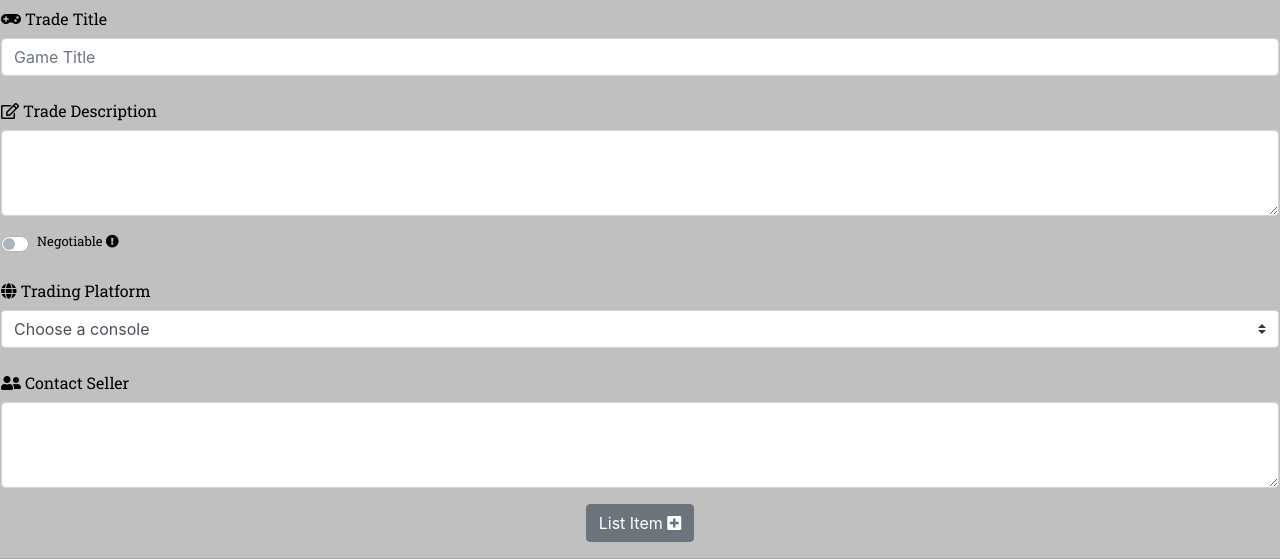
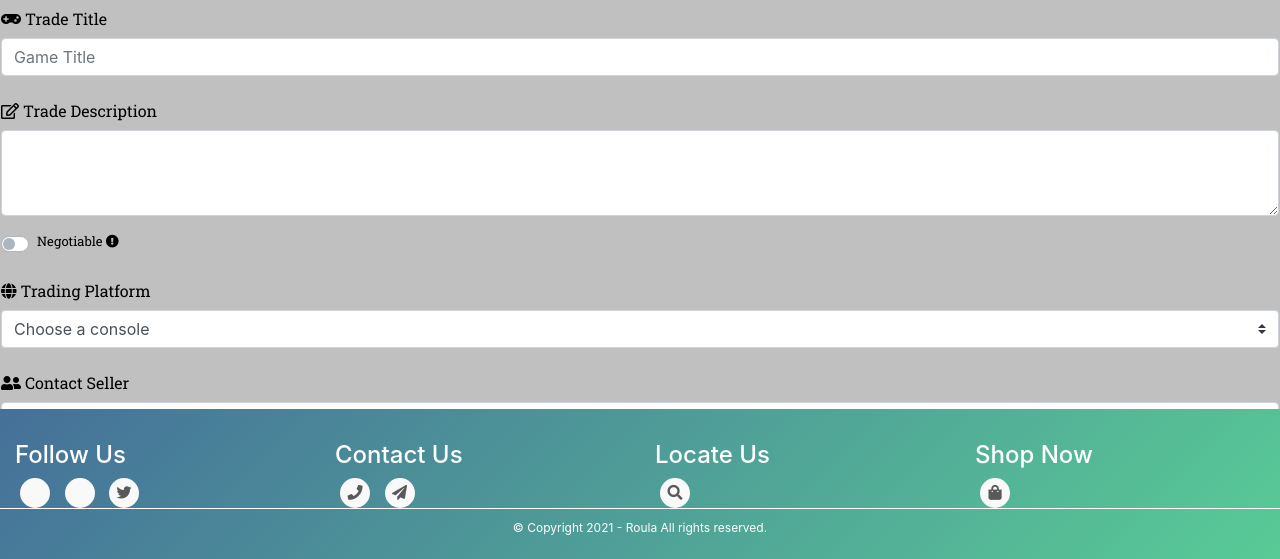
Before and after one commit to Code-Institute-Submissions/nickl98-StarTradeMS3_AugResub, a Flask app: page /add_trade in a window 1280 px wide. Shown: the part 400-959 px from the top of the page. Run offline with Flask 2, Linux system fonts and the light colour scheme; data that the repository does not hold is empty; some libraries are stand-ins or nearby versions.

Commit message:
Impoorted Footer preiosuly used in another project

```diff
--- a/static/css/style.css
+++ b/static/css/style.css
@@ -123,7 +123,135 @@ animation: gradient 15s ease infinite;
 
 
 
-
+/* Footer css */
+footer {
+    position:fixed;
+    bottom:0;
+    left:0;
+    right:0;
+    height:30px;
+    margin-top: -150px;
+   /* negative value of footer height */
+    height: 150px;
+    clear:both;
+    color: white;
+    margin-top:100px;
+    background: linear-gradient(-45deg, #5cdb95, #42629a, #555555, #42629a);
+    background-size: 400% 400%;
+    animation: gradient 15s ease infinite;
+}
+@keyframes gradient {
+    0% {
+        background-position: 0% 50%;
+   }
+    50% {
+        background-position: 100% 50%;
+   }
+    100% {
+        background-position: 0% 50%;
+   }
+}
+footer a {
+    color: #fff;
+    font-size: 14px;
+    transition-duration: 0.2s;
+}
+footer a:hover {
+    color: #FA944B;
+    text-decoration: none;
+}
+.copy {
+    font-size: 12px;
+    padding: 10px;
+    border-top: 1px solid #FFFFFF;
+}
+.footer-middle {
+    padding-top: 2em;
+    color: white;
+}
+/*SOCİAL İCONS*/
+/* footer social icons */
+ul.social-network {
+    list-style: none;
+    display: inline;
+    margin-left: 0 !important;
+    padding: 0;
+}
+ul.social-network li {
+    display: inline;
+    margin: 0 5px;
+}
+/* Container padding */
+#page1 {
+    padding-bottom: 150px;
+}
+/* footer social icons */
+.social-network a.icoFacebook:hover {
+    background-color: #3B5998;
+}
+.social-network a.icoLinkedin:hover {
+    background-color: #007bb7;
+}
+.social-network a.icotwitter:hover {
+    background-color: #1DA1F2;
+}
+.social-network a.icophone:hover {
+    background-color: #F4B400;
+}
+.social-network a.icomail:hover {
+    background-color: #F4B400;
+}
+.social-network a.icolocation:hover {
+    background-color: #555555;
+}
+.social-network a.icoshop:hover {
+    background-color: #1DB954;
+}
+.social-network a.icoshop:hover i, .social-network a.icolocation:hover i, .social-network a.icomail:hover i, .social-network a.icophone:hover i, .social-network a.icotwitter:hover i, .social-network a.icoFacebook:hover i, .social-network a.icoLinkedin:hover i {
+    color: #fff;
+}
+.social-network a.socialIcon:hover, .socialHoverClass {
+    color: #44BCDD;
+}
+.social-circle li a {
+    display: inline-block;
+    position: relative;
+    margin: 0 auto 0 auto;
+    -moz-border-radius: 50%;
+    -webkit-border-radius: 50%;
+    border-radius: 50%;
+    text-align: center;
+    width: 30px;
+    height: 30px;
+    font-size: 15px;
+}
+.social-circle li i {
+    margin: 0;
+    line-height: 30px;
+    text-align: center;
+}
+.social-circle li a:hover i, .triggeredHover {
+    -moz-transform: rotate(360deg);
+    -webkit-transform: rotate(360deg);
+    -ms--transform: rotate(360deg);
+    transform: rotate(360deg);
+    -webkit-transition: all 0.2s;
+    -moz-transition: all 0.2s;
+    -o-transition: all 0.2s;
+    -ms-transition: all 0.2s;
+    transition: all 0.2s;
+}
+.social-circle i {
+    color: #595959;
+    -webkit-transition: all 0.8s;
+    -moz-transition: all 0.8s;
+    -o-transition: all 0.8s;
+    -ms-transition: all 0.8s;
+    transition: all 0.8s;
+}
+.social-network a {
+    background-color: #F9F9F9;
+}
 
 /* card styling */
 #back-card {
--- a/templates/base.html
+++ b/templates/base.html
@@ -46,5 +46,45 @@
             $('.tooltip').tooltip();
         </script>
         {% endblock %}
+        <footer class="mainfooter static">
+            <div class="footer-middle">
+               <div id="footer-bg" class="container-fluid">
+                  <div class="row">
+                     <div class="col-md-3 col-sm-6">
+                        <h4>Follow Us</h4>
+                        <ul class="social-network social-circle">
+                           <li><a href="https://www.facebook.com/" target="_blank" class="icoFacebook" title="Facebook"><i class="fa fa-facebook"></i></a></li>
+                           <li><a href="https://www.linkedin.com/" class="icoLinkedin" target="_blank" title="Linkedin"><i class="fa fa-linkedin"></i></a></li>
+                           <li><a href="https://twitter.com/" class="icotwitter" target="_blank" title="Twitter"><i class="fab fa-twitter"></i></a></li>
+                        </ul>
+                     </div>
+                     <div class="col-md-3 col-sm-6">
+                        <h4>Contact Us</h4>
+                        <ul class="social-network social-circle">
+                           <li><a href="https://voice.google.com/u/0/about" target="_blank"><i class="fa fa-phone"></i></a></li>
+                           <li><a href="https://www.gmail.com" target="_blank" class="icomail" title="Mail"><i class="fas fa-paper-plane"></i></a></li>
+                        </ul>
+                     </div>
+                     <div class="col-md-3 col-sm-6">
+                        <h4>Locate Us</h4>
+                        <ul class="social-network social-circle">
+                           <li><a href="" class="icolocation" title="Location"><i class="fas fa-search"></i></a></li>
+                        </ul>
+                     </div>
+                     <div class="col-md-3 col-sm-6">
+                        <h4>Shop Now</h4>
+                        <ul class="social-network social-circle">
+                           <li><a href="{{ url_for('get_trades') }}" class="icoshop" title="Shopping"><i class="fas fa-shopping-bag"></i></a></li>
+                        </ul>
+                     </div>
+                  </div>
+                  <div class="row">
+                     <div class="col-md-12 copy">
+                        <p class="text-center">&copy; Copyright 2021 - Roula  All rights reserved.</p>
+                     </div>
+                  </div>
+               </div>
+            </div>
+         </footer>
     </body>
 </html>
```
